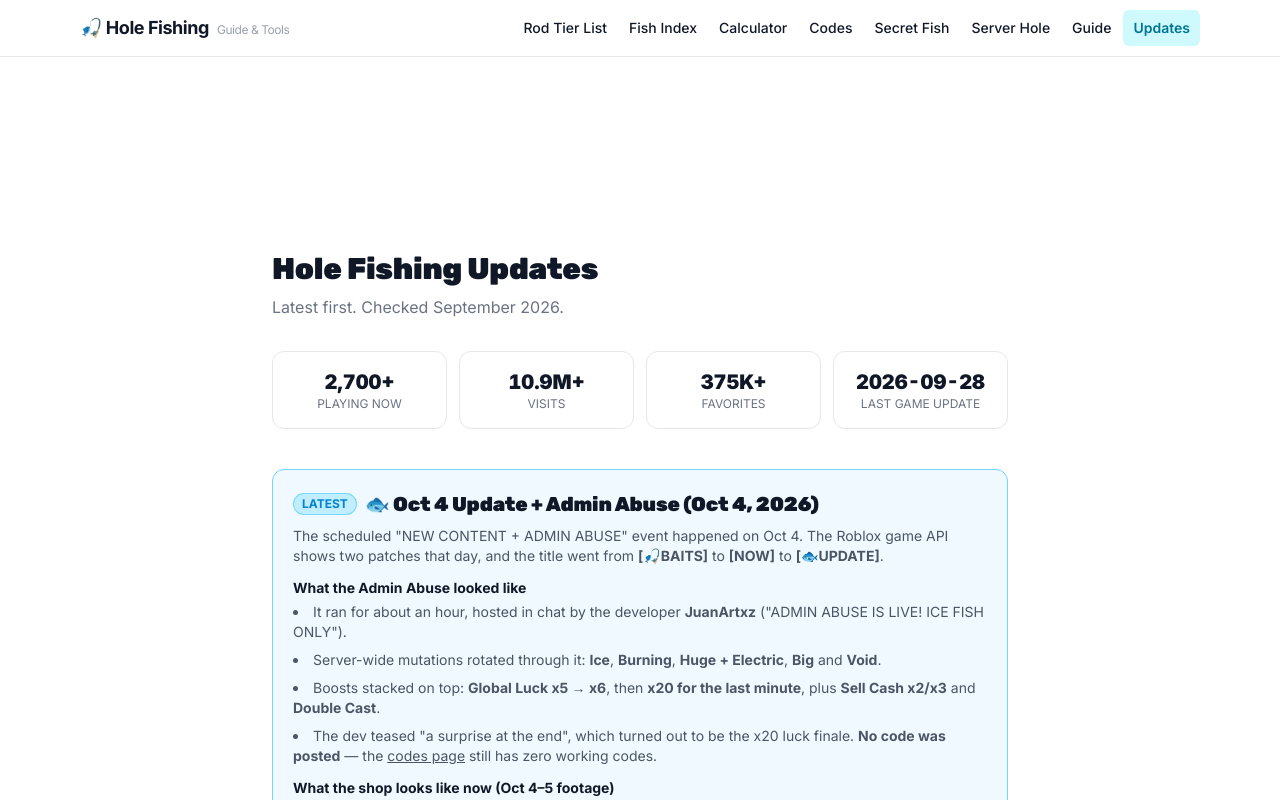
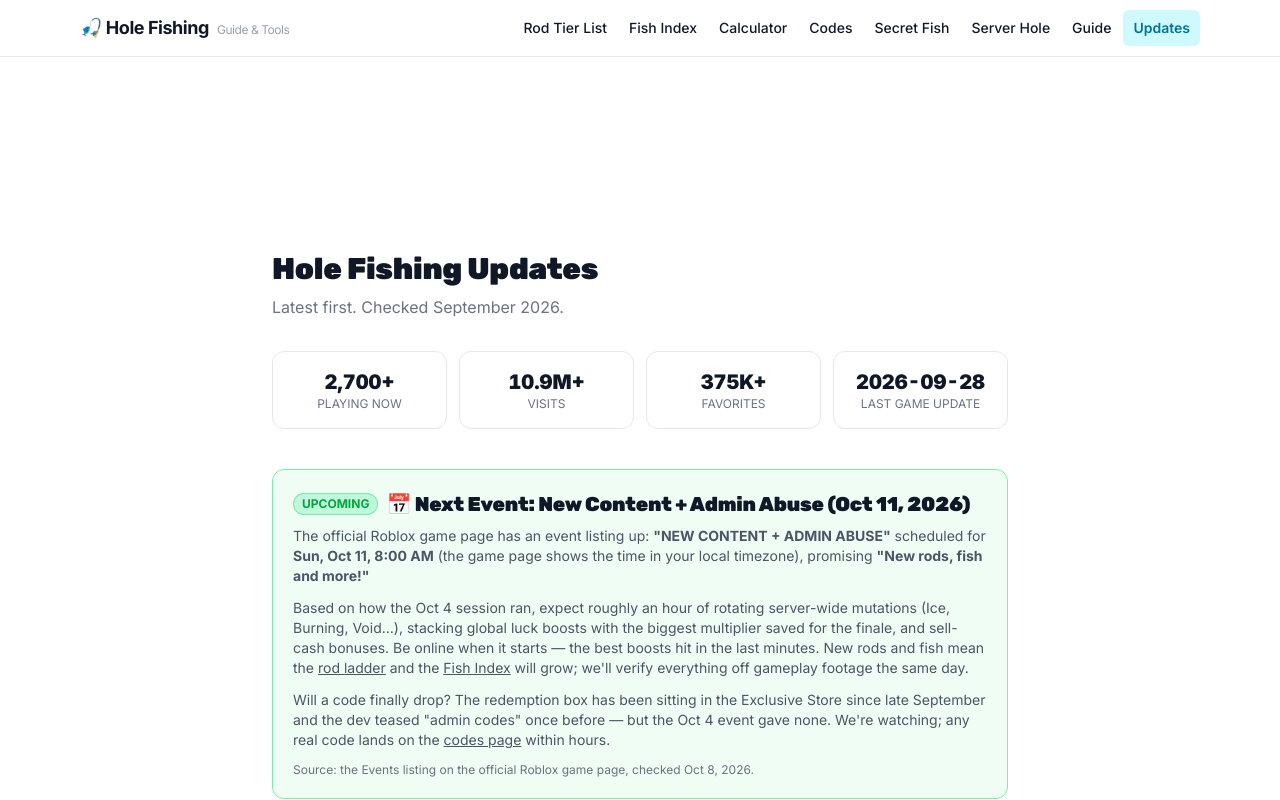
Before and after one commit to ken-fs/holefishing, a Next.js app: page /updates in a window 1280 px wide. Shown: the top 800 px of the page. Built offline with nearby package versions, Linux system fonts and the light colour scheme.

Commit message:
content(updates): 官方页挂出 10/11 New Content + Admin Abuse 预告（新鱼竿+新鱼）
来源：roblox.com 游戏页 Events 模块，10/8 核实。codes 仍无（官方描述+聚合站交叉确认）。

```diff
--- a/src/app/updates/page.tsx
+++ b/src/app/updates/page.tsx
@@ -6,7 +6,7 @@
 export const metadata: Metadata = generateSEOMetadata({
   title: `Hole Fishing Updates (${getCurrentDateString()}) — Patch Notes & Events`,
   description:
-    'Latest Hole Fishing updates: the Oct 4 update and Admin Abuse (ice, void and burning mutations, x20 luck), the new rod ladder up to $10Qi, the Baits update and patch notes.',
+    'Latest Hole Fishing updates: next event is New Content + Admin Abuse on Oct 11 (new rods and fish), plus the Oct 4 update recap, the rod ladder up to $10Qi, the Baits update and patch notes.',
   keywords: ['hole fishing update', 'hole fishing new update', 'hole fishing admin abuse', 'hole fishing october update', 'hole fishing baits update', 'hole fishing patch notes'],
   path: '/updates',
 });
@@ -41,6 +41,33 @@
           <div className="text-xs text-gray-500 uppercase">Last Game Update</div>
         </div>
       </div>
+
+      <article className="mb-8 p-5 rounded-xl border border-green-300 dark:border-green-800 bg-green-50 dark:bg-green-950/20">
+        <div className="flex items-center gap-2 mb-2">
+          <span className="text-xs px-2 py-0.5 rounded-full bg-green-400/20 text-green-600 dark:text-green-400 font-bold uppercase border border-green-400/40">Upcoming</span>
+          <h2 className="text-xl font-black">📅 Next Event: New Content + Admin Abuse (Oct 11, 2026)</h2>
+        </div>
+        <p className="text-sm text-gray-600 dark:text-gray-400 mb-3">
+          The official Roblox game page has an event listing up: <strong>&quot;NEW CONTENT + ADMIN ABUSE&quot;</strong> scheduled for{' '}
+          <strong>Sun, Oct 11, 8:00 AM</strong> (the game page shows the time in your local timezone), promising{' '}
+          <strong>&quot;New rods, fish and more!&quot;</strong>
+        </p>
+        <p className="text-sm text-gray-600 dark:text-gray-400 mb-3">
+          Based on how the Oct 4 session ran, expect roughly an hour of rotating server-wide mutations (Ice, Burning, Void…),
+          stacking global luck boosts with the biggest multiplier saved for the finale, and sell-cash bonuses. Be online when it
+          starts — the best boosts hit in the last minutes. New rods and fish mean the{' '}
+          <Link href="/rods" className="underline">rod ladder</Link> and the <Link href="/fish" className="underline">Fish Index</Link> will
+          grow; we&apos;ll verify everything off gameplay footage the same day.
+        </p>
+        <p className="text-sm text-gray-600 dark:text-gray-400 mb-3">
+          Will a code finally drop? The redemption box has been sitting in the Exclusive Store since late September and the dev
+          teased &quot;admin codes&quot; once before — but the Oct 4 event gave none. We&apos;re watching; any real code lands on the{' '}
+          <Link href="/codes" className="underline">codes page</Link> within hours.
+        </p>
+        <p className="text-xs text-gray-500">
+          Source: the Events listing on the official Roblox game page, checked Oct 8, 2026.
+        </p>
+      </article>
 
       <article className="mb-8 p-5 rounded-xl border border-sky-300 dark:border-sky-800 bg-sky-50 dark:bg-sky-950/20">
         <div className="flex items-center gap-2 mb-2">
```
